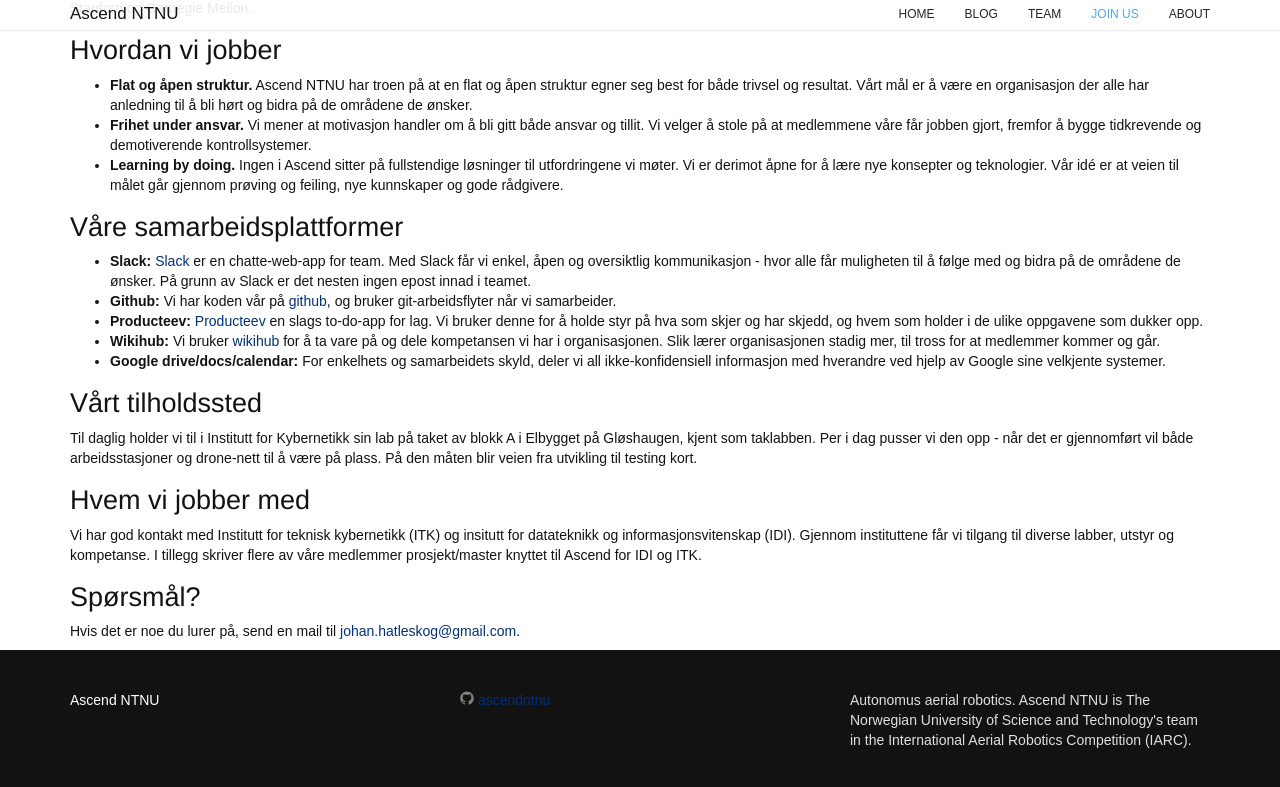
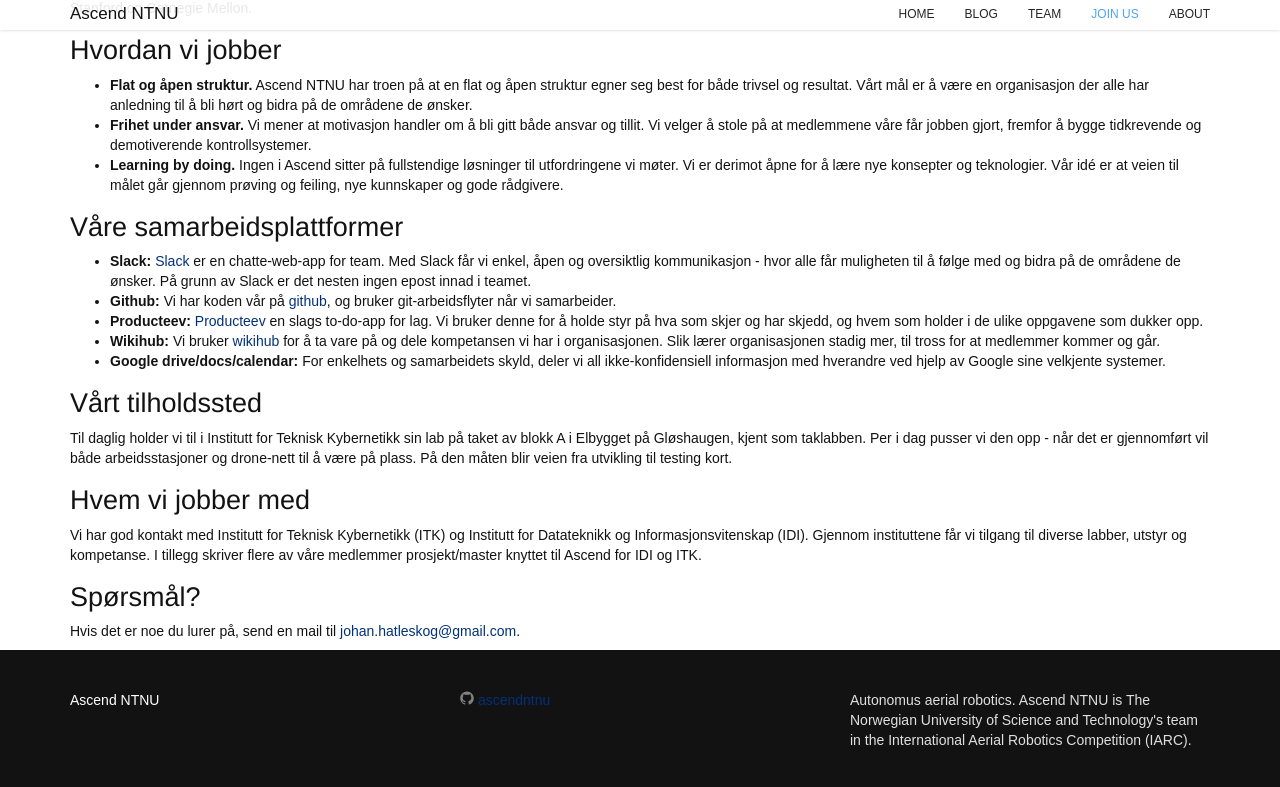
Before and after one commit to AscendNTNU/AscendNTNU.github.io, a Jekyll site: the page built from join.html, in a window 1280 px wide and 900 px high, scrolled down 853 px. Shown: the top 787 px of the window. Built offline with Jekyll 4.4.1, drawn with Linux system fonts in a browser that asks for light colours; some web fonts are replaced.

Commit message:
Text fixes

```diff
--- a/_data/members.yml
+++ b/_data/members.yml
@@ -5,7 +5,7 @@
   role: Project leader
 
 - name: Tobias Stene Hansteen
-  background: Computer Science
+  background: Cybernetics and Robotics
   role: Technical leader
 
 - name: Marius Maaland
--- a/join.html
+++ b/join.html
@@ -97,12 +97,12 @@
 
 			<h2>Vårt tilholdssted</h2>
 			<p>
-				Til daglig holder vi til i Institutt for Kybernetikk sin lab på taket av blokk A i Elbygget på Gløshaugen, kjent som taklabben. Per i dag pusser vi den opp - når det er gjennomført vil både arbeidsstasjoner og drone-nett til å være på plass. På den måten blir veien fra utvikling til testing kort.
+				Til daglig holder vi til i Institutt for Teknisk Kybernetikk sin lab på taket av blokk A i Elbygget på Gløshaugen, kjent som taklabben. Per i dag pusser vi den opp - når det er gjennomført vil både arbeidsstasjoner og drone-nett til å være på plass. På den måten blir veien fra utvikling til testing kort.
 			</p>
 
 			<h2>Hvem vi jobber med</h2>
 			<p>
-				Vi har god kontakt med Institutt for teknisk kybernetikk (ITK) og insitutt for datateknikk og informasjonsvitenskap (IDI). Gjennom instituttene får vi tilgang til diverse labber, utstyr og kompetanse. I tillegg skriver flere av våre medlemmer prosjekt/master knyttet til Ascend for IDI og ITK.
+				Vi har god kontakt med Institutt for Teknisk Kybernetikk (ITK) og Institutt for Datateknikk og Informasjonsvitenskap (IDI). Gjennom instituttene får vi tilgang til diverse labber, utstyr og kompetanse. I tillegg skriver flere av våre medlemmer prosjekt/master knyttet til Ascend for IDI og ITK.
 			</p>
 
 			<h2>Spørsmål?</h2>
```
